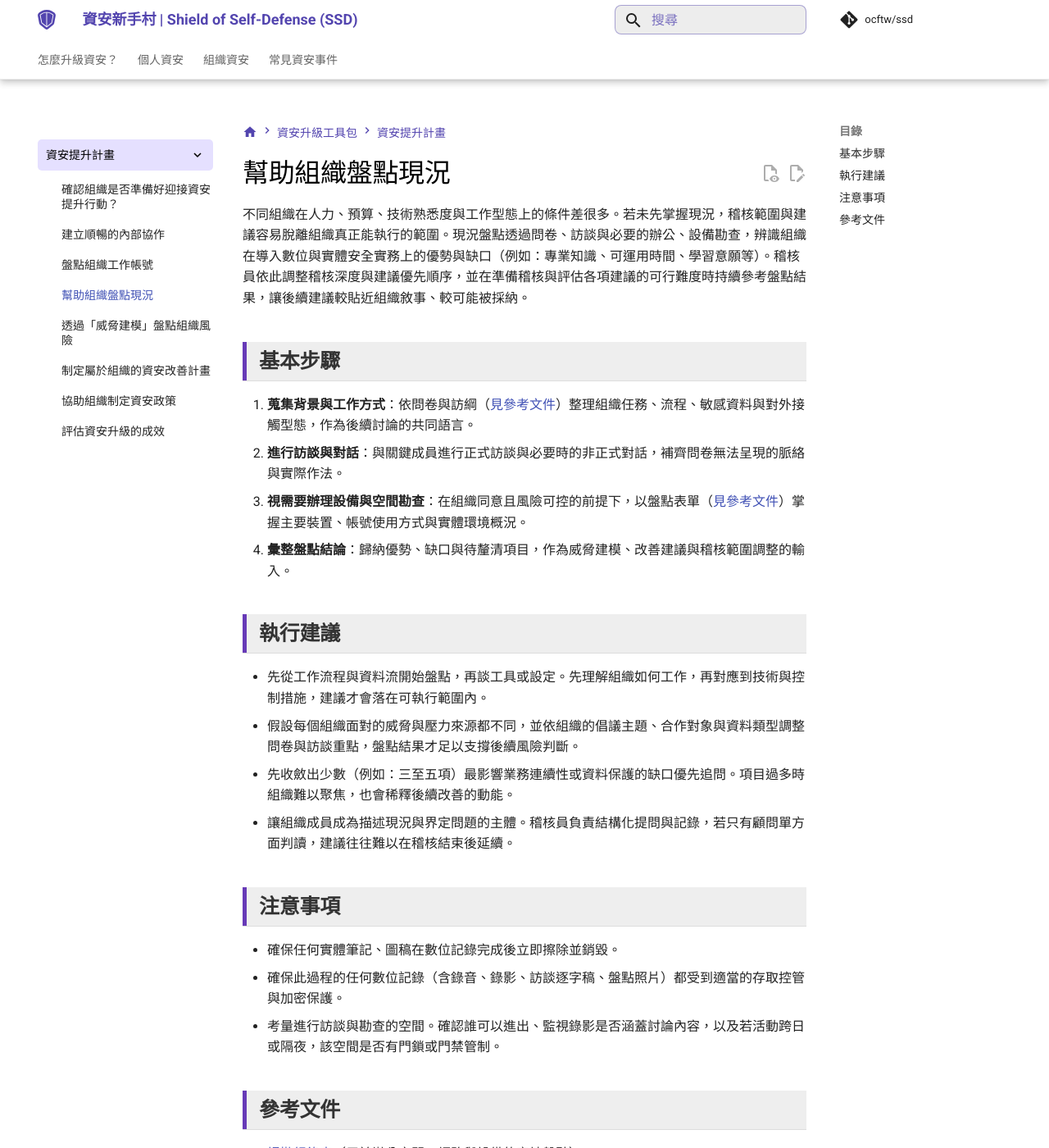
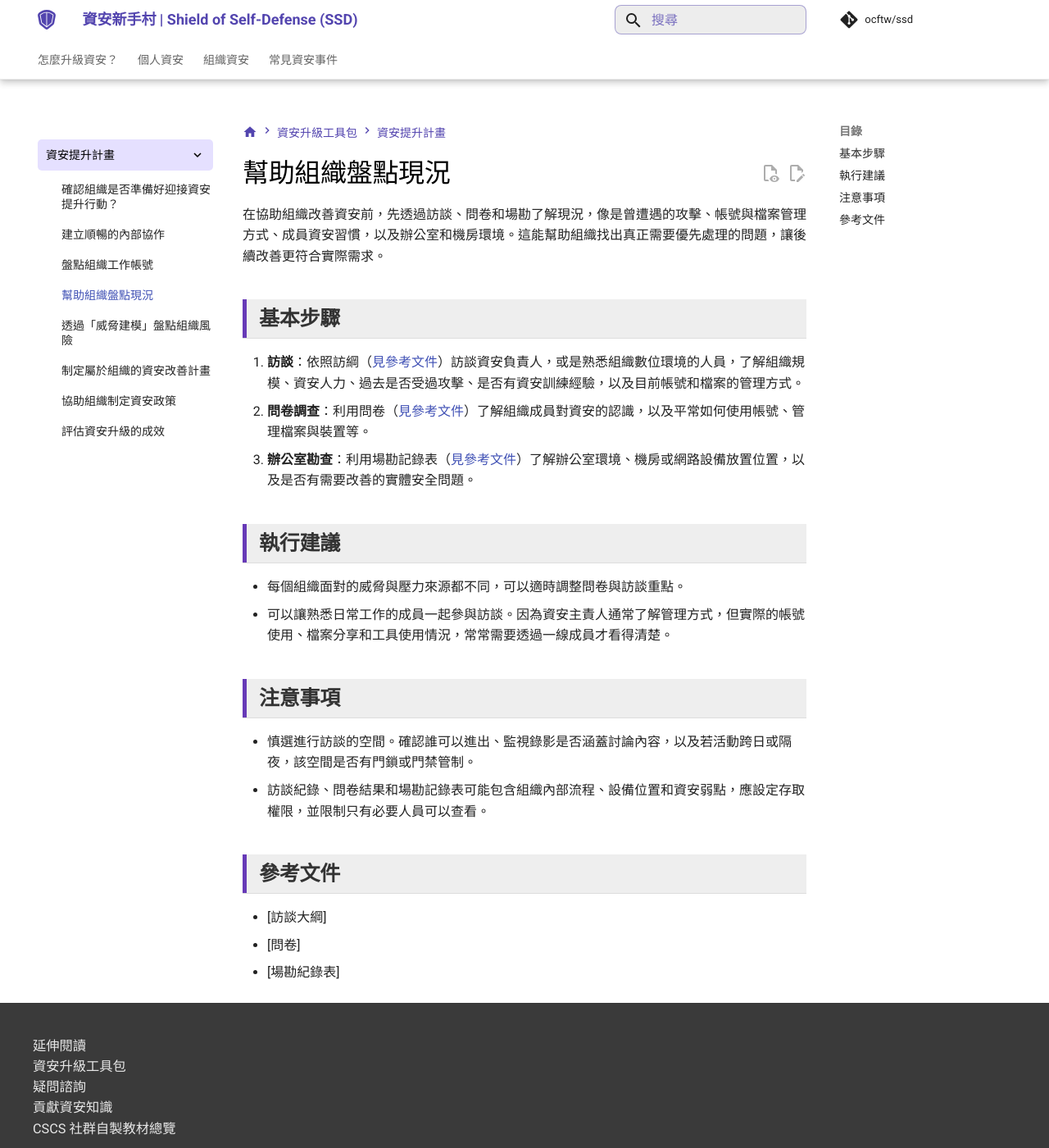
Before and after one commit to ocftw/ssd, an MkDocs documentation site: the page built from docs/guide/status.md, in a window 1280 px wide and 1400 px high. Shown: the whole window at 82% size. Built offline with MkDocs 1.6.1 and Material for MkDocs 9.7.7, drawn with Linux system fonts in a browser that asks for light colours; plug-ins that fetch from the network failed and are left out; comment, search, counter and statistics services are not loaded; some of the changed text lies outside the part shown.

Commit message:
Update status.md

```diff
--- a/docs/guide/status.md
+++ b/docs/guide/status.md
@@ -4,32 +4,26 @@ title: 幫助組織盤點現況
 
 # 幫助組織盤點現況
 
-不同組織在人力、預算、技術熟悉度與工作型態上的條件差很多。若未先掌握現況，稽核範圍與建議容易脫離組織真正能執行的範圍。現況盤點透過問卷、訪談與必要的辦公、設備勘查，辨識組織在導入數位與實體安全實務上的優勢與缺口（例如：專業知識、可運用時間、學習意願等）。稽核員依此調整稽核深度與建議優先順序，並在準備稽核與評估各項建議的可行難度時持續參考盤點結果，讓後續建議較貼近組織敘事、較可能被採納。
+在協助組織改善資安前，先透過訪談、問卷和場勘了解現況，像是曾遭遇的攻擊、帳號與檔案管理方式、成員資安習慣，以及辦公室和機房環境。這能幫助組織找出真正需要優先處理的問題，讓後續改善更符合實際需求。
 
 ## 基本步驟
 
-1. **蒐集背景與工作方式**：依問卷與訪綱（[見參考文件](#reference)）整理組織任務、流程、敏感資料與對外接觸型態，作為後續討論的共同語言。
-2. **進行訪談與對話**：與關鍵成員進行正式訪談與必要時的非正式對話，補齊問卷無法呈現的脈絡與實際作法。
-3. **視需要辦理設備與空間勘查**：在組織同意且風險可控的前提下，以盤點表單（[見參考文件](#reference)）掌握主要裝置、帳號使用方式與實體環境概況。
-4. **彙整盤點結論**：歸納優勢、缺口與待釐清項目，作為威脅建模、改善建議與稽核範圍調整的輸入。
+1. **訪談**：依照訪綱（[見參考文件](#reference)）訪談資安負責人，或是熟悉組織數位環境的人員，了解組織規模、資安人力、過去是否受過攻擊、是否有資安訓練經驗，以及目前帳號和檔案的管理方式。
+2. **問卷調查**：利用問卷（[見參考文件](#reference)）了解組織成員對資安的認識，以及平常如何使用帳號、管理檔案與裝置等。
+3. **辦公室勘查**：利用場勘記錄表（[見參考文件](#reference)）了解辦公室環境、機房或網路設備放置位置，以及是否有需要改善的實體安全問題。
 
 ## 執行建議
 
-- 先從工作流程與資料流開始盤點，再談工具或設定。先理解組織如何工作，再對應到技術與控制措施，建議才會落在可執行範圍內。
-- 假設每個組織面對的威脅與壓力來源都不同，並依組織的倡議主題、合作對象與資料類型調整問卷與訪談重點，盤點結果才足以支撐後續風險判斷。
-- 先收斂出少數（例如：三至五項）最影響業務連續性或資料保護的缺口優先追問。項目過多時組織難以聚焦，也會稀釋後續改善的動能。
-- 讓組織成員成為描述現況與界定問題的主體。稽核員負責結構化提問與記錄，若只有顧問單方面判讀，建議往往難以在稽核結束後延續。
+- 每個組織面對的威脅與壓力來源都不同，可以適時調整問卷與訪談重點。
+- 可以讓熟悉日常工作的成員一起參與訪談。因為資安主責人通常了解管理方式，但實際的帳號使用、檔案分享和工具使用情況，常常需要透過一線成員才看得清楚。
 
 ## 注意事項
 
-- 確保任何實體筆記、圖稿在數位記錄完成後立即擦除並銷毀。
-- 確保此過程的任何數位記錄（含錄音、錄影、訪談逐字稿、盤點照片）都受到適當的存取控管與加密保護。
-- 考量進行訪談與勘查的空間。確認誰可以進出、監視錄影是否涵蓋討論內容，以及若活動跨日或隔夜，該空間是否有門鎖或門禁管制。
+- 慎選進行訪談的空間。確認誰可以進出、監視錄影是否涵蓋討論內容，以及若活動跨日或隔夜，該空間是否有門鎖或門禁管制。
+- 訪談紀錄、問卷結果和場勘記錄表可能包含組織內部流程、設備位置和資安弱點，應設定存取權限，並限制只有必要人員可以查看。
 
 ## 參考文件 {#reference}
 
-- [場勘紀錄表](../assessment/checklist/site_survey.md)（用於辦公空間、網路與設備的實地盤點）
-- [課後任務清單](../assessment/checklist/homework.md)（記錄盤點後的待辦項目）
-- [數位服務帳號盤點](../org/account/audit.md)（組織自助篇，可請對方先預讀）
-- [公務電腦盤點](../org/devices/audit.md)（裝置名冊欄位範例）
-- （訪綱、簡報或其他內部文件連結）
+- [訪談大綱]
+- [問卷]
+- [場勘紀錄表]
```
